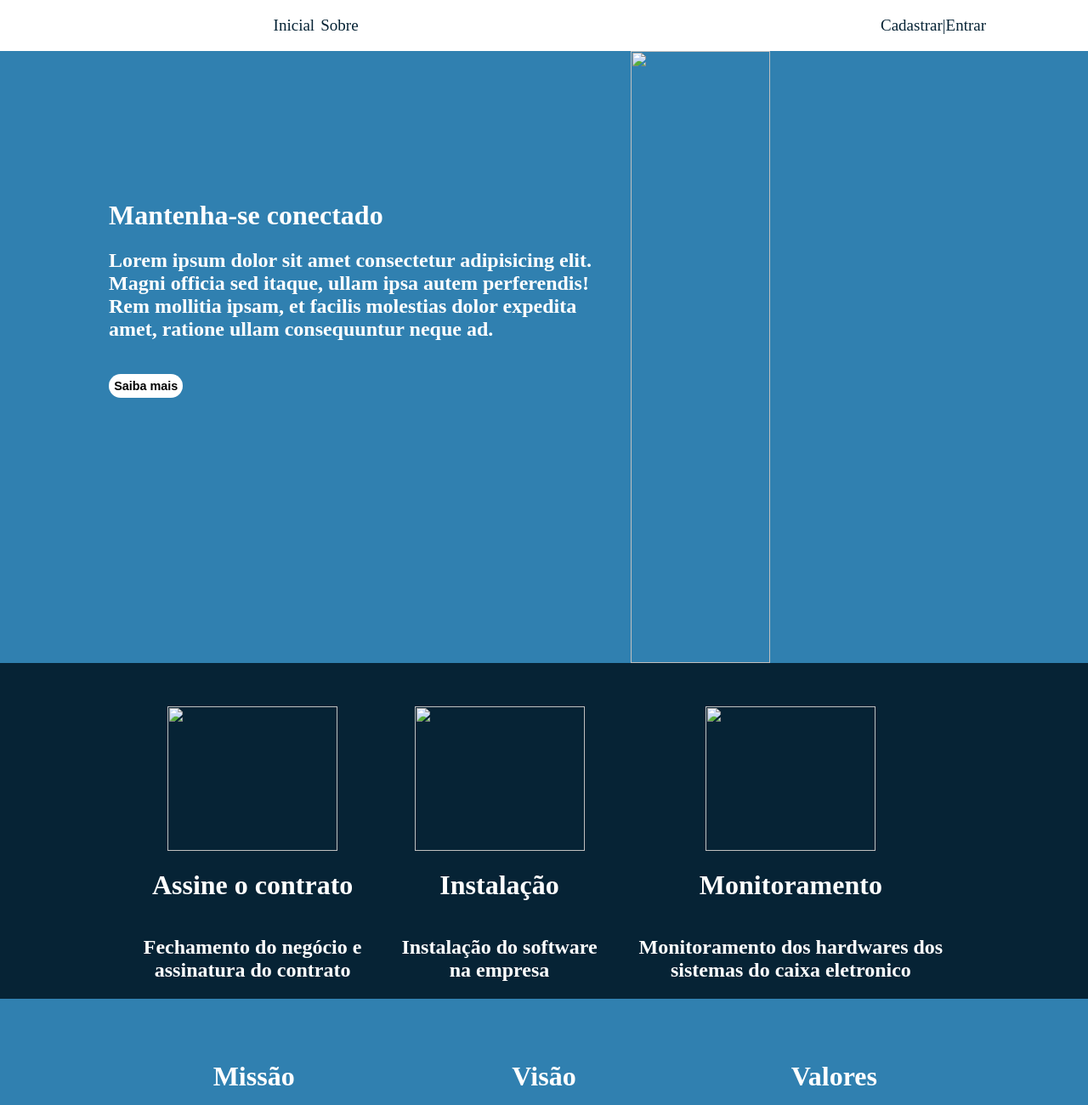
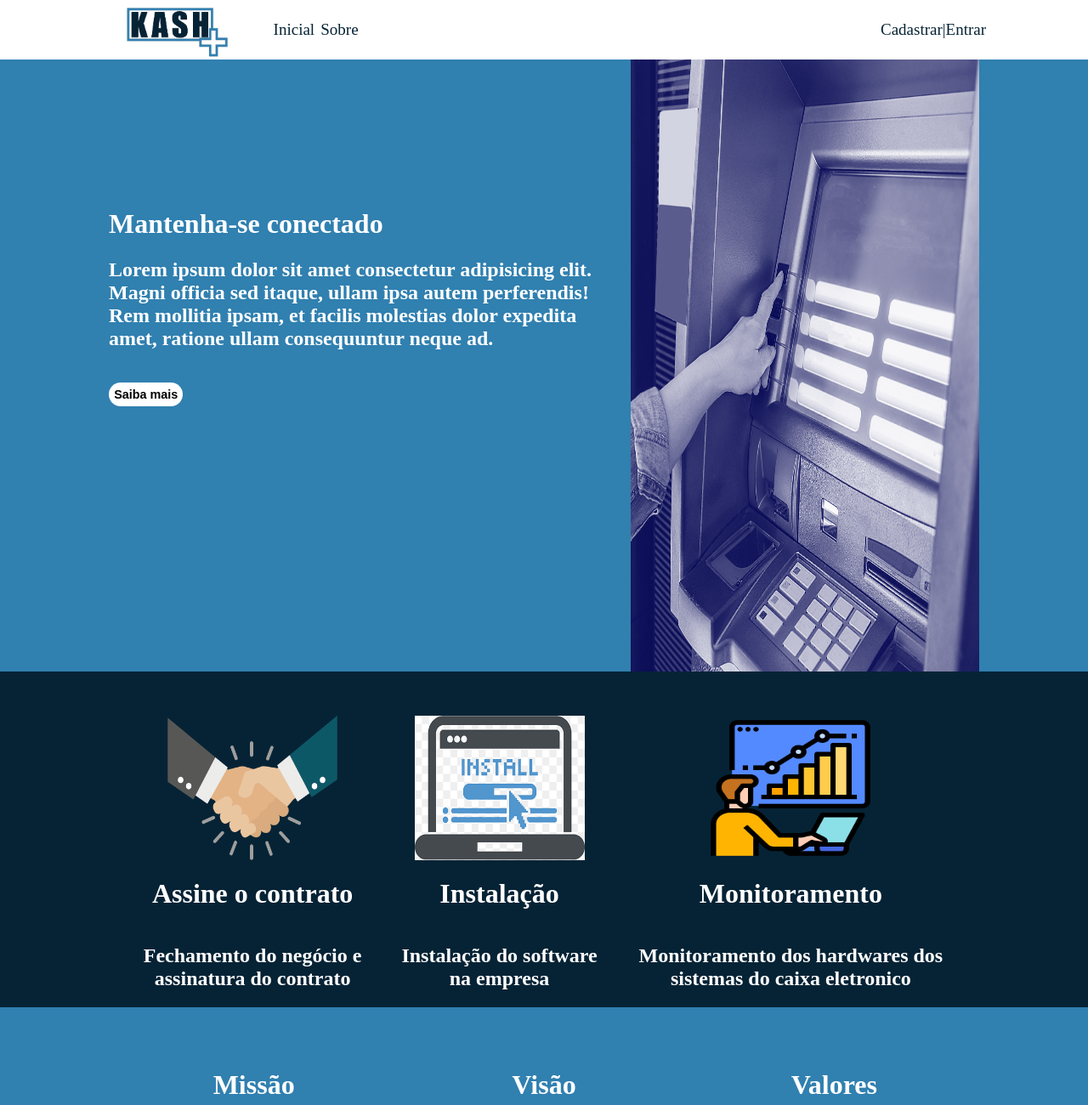
Before and after one commit to Pineapplentt/Monitoramento_caixa, a plain HTML site: page Site/site/home.html in a window 1280 px wide. Shown: the top 1300 px of the page at 85% size. Drawn offline with Linux system fonts and the light colour scheme; the site is published under a folder, as on GitHub Pages, so addresses that start at the root find nothing.

Commit message:
arrumando imagens

```diff
--- a/Site/site/home.html
+++ b/Site/site/home.html
@@ -16,7 +16,7 @@
         <div class="container">
             <div class="home">
 
-                <img class="logo" src="/imgs/WhatsApp_Image_2022-08-04_at_17.01.25-removebg-preview.png" alt="">
+                <img class="logo" src="../imgs/WhatsApp_Image_2022-08-04_at_17.01.25-removebg-preview.png" alt="">
 
                 <ul class="navbar">
                     <li>Inicial</li>
@@ -38,7 +38,7 @@
                     consequuntur neque ad. </h2>
                 <button class="botaoSaibaMais">Saiba mais</button>
             </div>
-            <img class="imagemBanner" src="/imgs/dispensador-de-cheques.png" alt="">
+            <img class="imagemBanner" src="../imgs/dispensador-de-cheques.png" alt="">
 
         </div>
     </div>
@@ -46,18 +46,18 @@
         <div class="container">
 
             <div class="card">
-                <img class="imageCard" src="/imgs/vendas6.png" alt="">
+                <img class="imageCard" src="../imgs/vendas6.png" alt="">
                 <h1>Assine o contrato</h1>
                 <h2>Fechamento do negócio e assinatura do contrato
                    </h2>
             </div>
             <div class="card">
-                <img class="imageCard" src="/imgs/png-transparent-install-icon-installation-computer-icons-computer-software-installer-blue-text-logo-thumbnail.png" alt="">
+                <img class="imageCard" src="../imgs/png-transparent-install-icon-installation-computer-icons-computer-software-installer-blue-text-logo-thumbnail.png" alt="">
                 <h1>Instalação</h1>
                 <h2>Instalação do software na empresa</h2>
             </div>
             <div class="card">
-                <img class="imageCard" src="/imgs/3703299.png".png" alt="">
+                <img class="imageCard" src="../imgs/3703299.png".png" alt="">
                 <h1>Monitoramento</h1>
                 <h2>Monitoramento dos hardwares dos sistemas do caixa eletronico</h2>
             </div>
```
